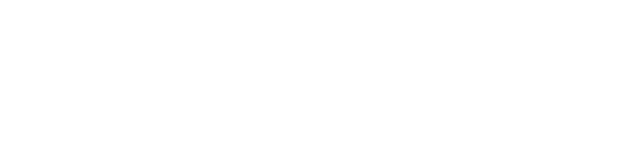
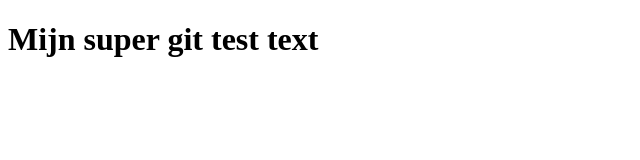
Before and after one commit to joegos1/minimumloonsim, a plain HTML site: page html/supertokkie.html in a window 1280 px wide. Shown: the whole page, without its empty margins (0-640 px from the left). Drawn offline with Linux system fonts and the light colour scheme.

Commit message:
Update supertokkie.html

```diff
--- a/html/supertokkie.html
+++ b/html/supertokkie.html
@@ -6,6 +6,6 @@
     <title>Document</title>
 </head>
 <body>
-
+    <h1>Mijn super git test text</h1>
 </body>
 </html>
```
